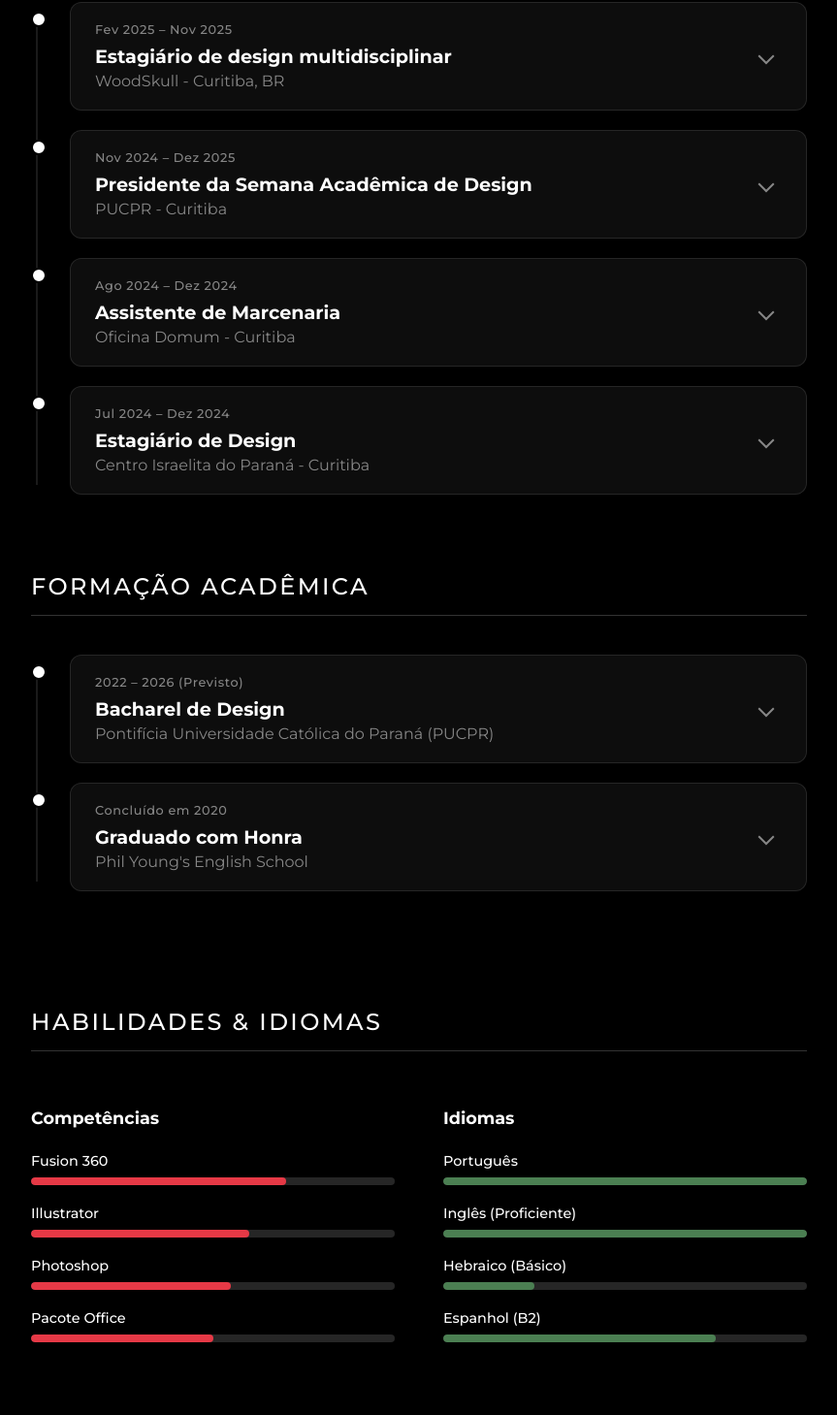
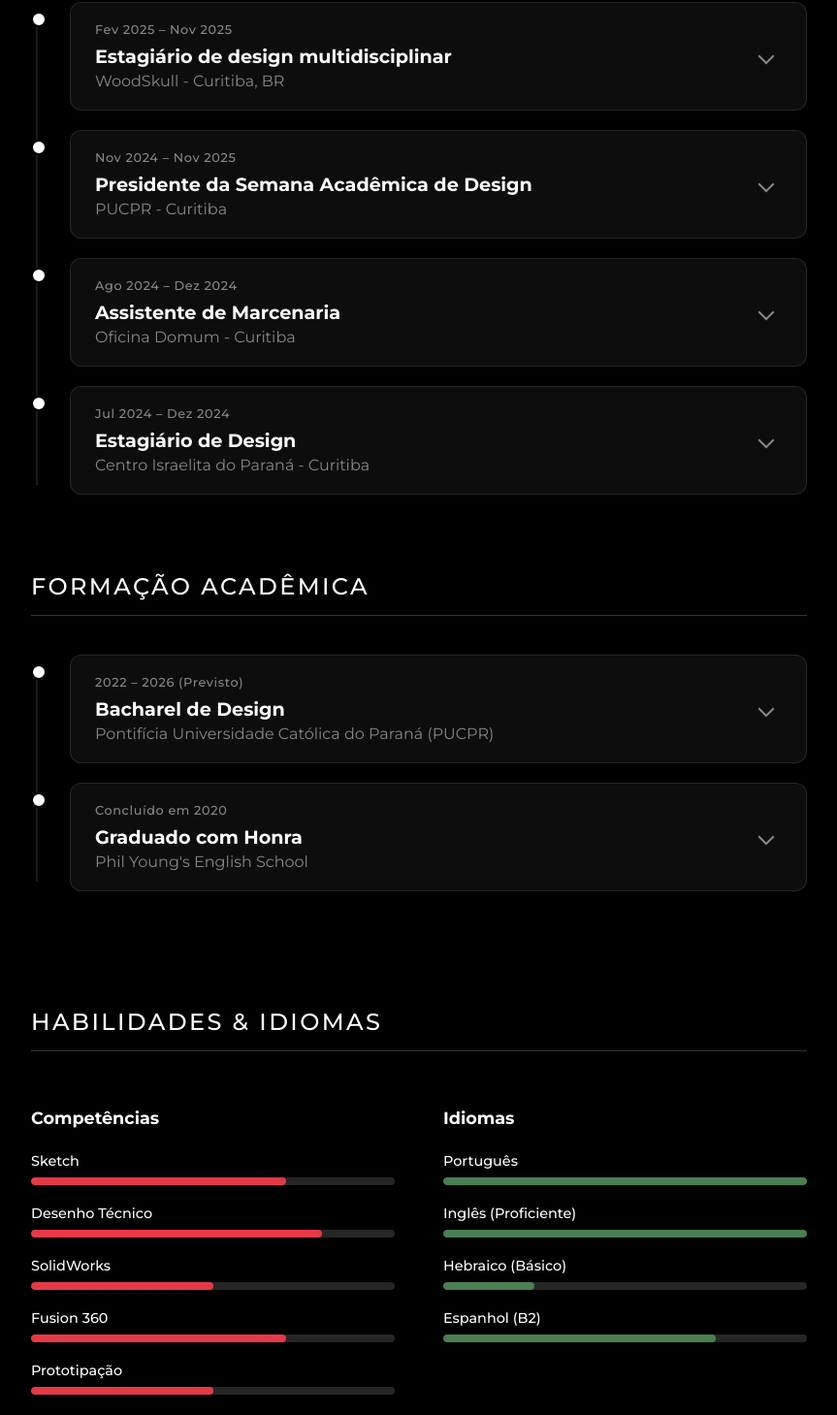
Before and after one commit to margrups/site-marcelo, a React (Vite) app: page /curriculo in a window 1280 px wide. Shown: the part 627-2086 px from the top of the page at 97% size, without its empty margins (208-1071 px from the left). Built offline with nearby package versions, Linux system fonts and the light colour scheme.

Commit message:
Update CurriculoPage.jsx

```diff
--- a/src/CurriculoPage.jsx
+++ b/src/CurriculoPage.jsx
@@ -2,17 +2,16 @@ import React, { useEffect } from 'react';
 import BackButton from './components/BackButton.jsx';
 import TimelineItem from './components/TimelineItem.jsx';
 import SkillBar from './components/SkillBar.jsx';
-import { useScrollAnimation } from './hooks/useScrollAnimation.js'; // Garante terminação .js
+import { useScrollAnimation } from './hooks/useScrollAnimation.js';
 
 // Componente Wrapper para animação de scroll suave
 const FadeInUp = ({ children, delay = 0.1 }) => {
-  // threshold: 0.1 -> anima quando 10% do elemento está visível
   const [ref, isVisible] = useScrollAnimation({ threshold: 0.1, triggerOnce: true });
   return (
     <div
       ref={ref}
       className={`fade-in-up ${isVisible ? 'is-visible' : ''}`}
-      style={{ transitionDelay: `${delay}s` }} // Adiciona um pequeno delay opcional
+      style={{ transitionDelay: `${delay}s` }}
     >
       {children}
     </div>
@@ -20,24 +19,28 @@ const FadeInUp = ({ children, delay = 0.1 }) => {
 };
 
 export default function CurriculoPage() {
-  // Rola para o topo ao carregar a página
   useEffect(() => { window.scrollTo(0, 0); }, []);
 
-  // --- Dados das Skills ---
-  // (Valores e cores baseados na sua imagem e CV)
+  // --- DADOS DAS SKILLS (ATUALIZADOS) ---
   const competencies = [
+    { label:"Sketch", percentage:70, color:"#E63946" },
+    { label:"Desenho Técnico", percentage:80, color:"#E63946" },
+    { label:"SolidWorks", percentage:50, color:"#E63946" },
     { label:"Fusion 360", percentage:70, color:"#E63946" },
+    { label:"Prototipação", percentage:50, color:"#E63946" },
+    { label:"Impressão 3D", percentage:60, color:"#E63946" },
     { label:"Illustrator", percentage:60, color:"#E63946" },
     { label:"Photoshop", percentage:55, color:"#E63946" },
     { label:"Pacote Office", percentage:50, color:"#E63946" }
   ];
+
   const languages = [
     { label:"Português", percentage:100, color:"#4B7F52" },
     { label:"Inglês (Proficiente)", percentage:100, color:"#4B7F52" },
     { label:"Hebraico (Básico)", percentage:25, color:"#4B7F52" },
-    { label:"Espanhol (B2)", percentage:75, color:"#4B7F52" } // Ajustado para B2 = 75%
+    { label:"Espanhol (B2)", percentage:75, color:"#4B7F52" }
   ];
-  // Combina soft skills da imagem e CV, removendo duplicatas
+
   const softSkillsList = [
       "Escuta ativa", "Colaboração multidisciplinar", "Organização e autonomia",
       "Responsabilidade socioambiental", "Criatividade orientada à solução",
@@ -46,14 +49,11 @@ export default function CurriculoPage() {
   const uniqueSoftSkills = [...new Set(softSkillsList)];
 
   return (
-    // Container principal da página com animação de entrada
     <div className="page-container curriculum-page">
-      <BackButton /> {/* Botão Voltar (topo esquerdo) */}
+      <BackButton />
 
-      {/* Wrapper para o conteúdo principal */}
       <div className="content-wrapper">
 
-        {/* Header com Título Grande */}
         <header className="curriculum-header">
           <FadeInUp><h1 className="main-page-title">Currículo</h1></FadeInUp>
           <FadeInUp delay={0.15}><p className="curriculum-objective">Acredito no poder do design como ferramenta estratégica e simbólica, e busco crescer com consistência, aprendendo desde a base para, futuramente, ocupar posições de liderança.</p></FadeInUp>
@@ -74,7 +74,7 @@ export default function CurriculoPage() {
 
              {/* Item da Timeline: Semana Acadêmica */}
              <TimelineItem
-               date="Nov 2024 – Dez 2025"
+               date="Nov 2024 – Nov 2025"
                title="Presidente da Semana Acadêmica de Design"
                company="PUCPR - Curitiba"
              >
@@ -134,7 +134,7 @@ export default function CurriculoPage() {
               <div className="skills-column">
                 <h3>Competências</h3>
                 <div className="skill-bars-list">
-                  {/* Mapeia o array competencies para criar as barras */}
+                  {/* Mapeia o array competencies (ATUALIZADO) */}
                   {competencies.map(skill => <SkillBar key={skill.label} {...skill} />)}
                 </div>
               </div>
@@ -145,7 +145,6 @@ export default function CurriculoPage() {
               <div className="skills-column">
                 <h3>Idiomas</h3>
                 <div className="skill-bars-list">
-                   {/* Mapeia o array languages para criar as barras */}
                   {languages.map(lang => <SkillBar key={lang.label} {...lang} />)}
                 </div>
               </div>
@@ -156,7 +155,6 @@ export default function CurriculoPage() {
               <div className="skills-column">
                 <h3>Soft Skills</h3>
                 <ul className="skills-list">
-                  {/* Mapeia o array uniqueSoftSkills para criar a lista */}
                   {uniqueSoftSkills.map(skill => <li key={skill}>{skill}</li>)}
                 </ul>
               </div>
@@ -164,7 +162,7 @@ export default function CurriculoPage() {
           </div>
         </section>
 
-      </div> {/* Fim do content-wrapper */}
-    </div> // Fim do page-container
+      </div>
+    </div>
   );
 }
```
